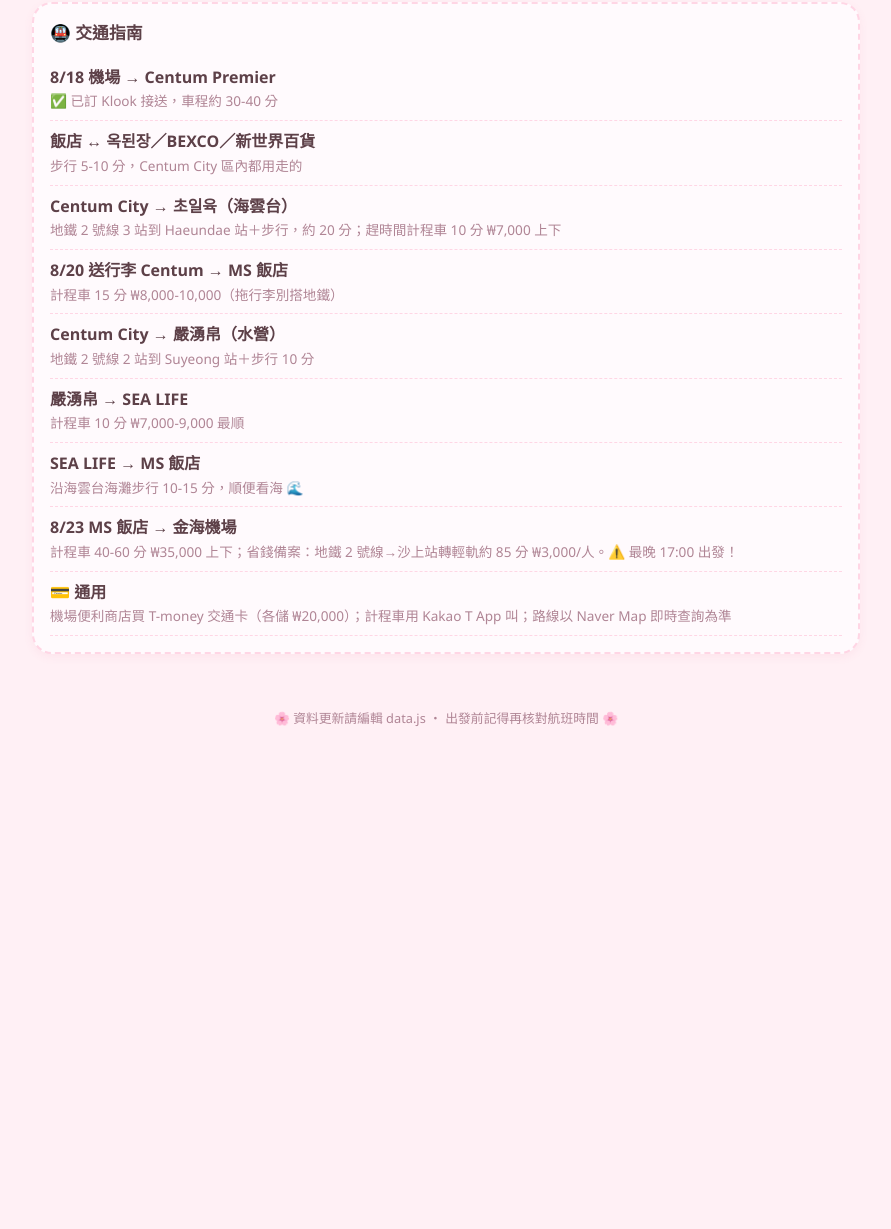
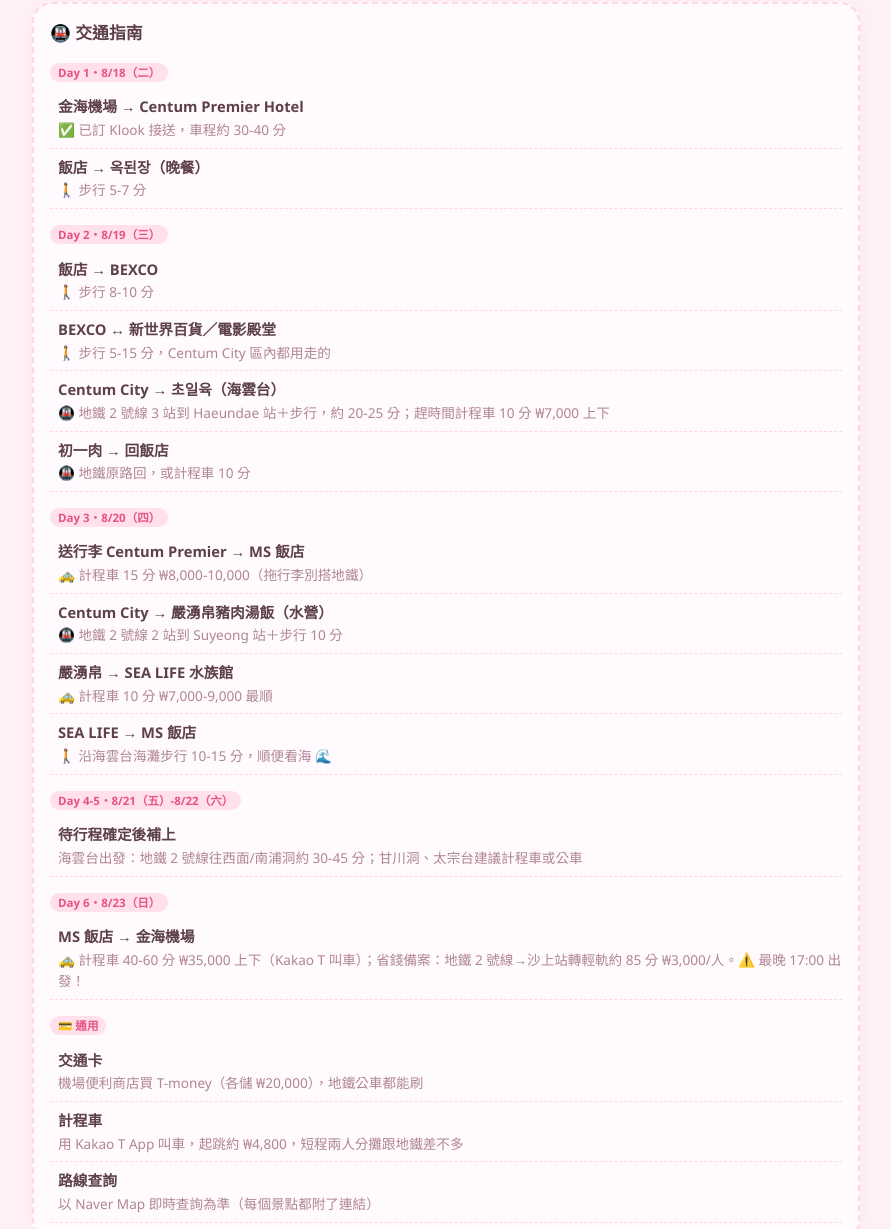
Before and after one commit to philgerald/busan_nail_travel, a plain HTML site: page index.html in a window 1280 px wide. Shown: the part 1592-2821 px from the top of the page, without its empty margins (194-1085 px from the left). Before the commit the page ends 2360 px from the top, so only its background shows below. Drawn offline with nearby package versions, Linux system fonts and the light colour scheme.

Commit message:
交通指南按天分組

```diff
--- a/data.js
+++ b/data.js
@@ -69,18 +69,54 @@ const TRIP = {
     },
   ],
 
-  // ---------- 交通指南（總覽頁卡片）----------
+  // ---------- 交通指南（總覽頁卡片，按天分組）----------
   // 金額用 ₩ 符號（公開版的金額隱藏規則只針對個人花費 TWD/KRW，一般交通行情保留）
   transport: [
-    { leg: "8/18 機場 → Centum Premier", how: "✅ 已訂 Klook 接送，車程約 30-40 分" },
-    { leg: "飯店 ↔ 옥된장／BEXCO／新世界百貨", how: "步行 5-10 分，Centum City 區內都用走的" },
-    { leg: "Centum City → 초일육（海雲台）", how: "地鐵 2 號線 3 站到 Haeundae 站＋步行，約 20 分；趕時間計程車 10 分 ₩7,000 上下" },
-    { leg: "8/20 送行李 Centum → MS 飯店", how: "計程車 15 分 ₩8,000-10,000（拖行李別搭地鐵）" },
-    { leg: "Centum City → 嚴湧帛（水營）", how: "地鐵 2 號線 2 站到 Suyeong 站＋步行 10 分" },
-    { leg: "嚴湧帛 → SEA LIFE", how: "計程車 10 分 ₩7,000-9,000 最順" },
-    { leg: "SEA LIFE → MS 飯店", how: "沿海雲台海灘步行 10-15 分，順便看海 🌊" },
-    { leg: "8/23 MS 飯店 → 金海機場", how: "計程車 40-60 分 ₩35,000 上下；省錢備案：地鐵 2 號線→沙上站轉輕軌約 85 分 ₩3,000/人。⚠️ 最晚 17:00 出發！" },
-    { leg: "💳 通用", how: "機場便利商店買 T-money 交通卡（各儲 ₩20,000）；計程車用 Kakao T App 叫；路線以 Naver Map 即時查詢為準" },
+    {
+      day: "Day 1・8/18（二）",
+      items: [
+        { leg: "金海機場 → Centum Premier Hotel", how: "✅ 已訂 Klook 接送，車程約 30-40 分" },
+        { leg: "飯店 → 옥된장（晚餐）", how: "🚶 步行 5-7 分" },
+      ],
+    },
+    {
+      day: "Day 2・8/19（三）",
+      items: [
+        { leg: "飯店 → BEXCO", how: "🚶 步行 8-10 分" },
+        { leg: "BEXCO ↔ 新世界百貨／電影殿堂", how: "🚶 步行 5-15 分，Centum City 區內都用走的" },
+        { leg: "Centum City → 초일육（海雲台）", how: "🚇 地鐵 2 號線 3 站到 Haeundae 站＋步行，約 20-25 分；趕時間計程車 10 分 ₩7,000 上下" },
+        { leg: "初一肉 → 回飯店", how: "🚇 地鐵原路回，或計程車 10 分" },
+      ],
+    },
+    {
+      day: "Day 3・8/20（四）",
+      items: [
+        { leg: "送行李 Centum Premier → MS 飯店", how: "🚕 計程車 15 分 ₩8,000-10,000（拖行李別搭地鐵）" },
+        { leg: "Centum City → 嚴湧帛豬肉湯飯（水營）", how: "🚇 地鐵 2 號線 2 站到 Suyeong 站＋步行 10 分" },
+        { leg: "嚴湧帛 → SEA LIFE 水族館", how: "🚕 計程車 10 分 ₩7,000-9,000 最順" },
+        { leg: "SEA LIFE → MS 飯店", how: "🚶 沿海雲台海灘步行 10-15 分，順便看海 🌊" },
+      ],
+    },
+    {
+      day: "Day 4-5・8/21（五）-8/22（六）",
+      items: [
+        { leg: "待行程確定後補上", how: "海雲台出發：地鐵 2 號線往西面/南浦洞約 30-45 分；甘川洞、太宗台建議計程車或公車" },
+      ],
+    },
+    {
+      day: "Day 6・8/23（日）",
+      items: [
+        { leg: "MS 飯店 → 金海機場", how: "🚕 計程車 40-60 分 ₩35,000 上下（Kakao T 叫車）；省錢備案：地鐵 2 號線→沙上站轉輕軌約 85 分 ₩3,000/人。⚠️ 最晚 17:00 出發！" },
+      ],
+    },
+    {
+      day: "💳 通用",
+      items: [
+        { leg: "交通卡", how: "機場便利商店買 T-money（各儲 ₩20,000），地鐵公車都能刷" },
+        { leg: "計程車", how: "用 Kakao T App 叫車，起跳約 ₩4,800，短程兩人分攤跟地鐵差不多" },
+        { leg: "路線查詢", how: "以 Naver Map 即時查詢為準（每個景點都附了連結）" },
+      ],
+    },
   ],
 
   // ---------- 每日行程 ----------
--- a/index.html
+++ b/index.html
@@ -200,11 +200,13 @@ if (DATA.transport && DATA.transport.length) {
   overviewHTML += `
   <div class="card">
     <h2>🚇 交通指南</h2>
-    ${DATA.transport.map(t => `
-      <div style="padding:8px 0; border-bottom:1px dashed var(--line)">
-        <div style="font-weight:700">${t.leg}</div>
-        <div class="muted">${t.how}</div>
-      </div>`).join("")}
+    ${DATA.transport.map(g => `
+      <div style="margin:12px 0 4px"><span class="badge">${g.day}</span></div>
+      ${g.items.map(t => `
+        <div style="padding:7px 0 7px 8px; border-bottom:1px dashed var(--line)">
+          <div style="font-weight:700; font-size:.92rem">${t.leg}</div>
+          <div class="muted">${t.how}</div>
+        </div>`).join("")}`).join("")}
   </div>`;
 }
 $("#tab-overview").innerHTML = overviewHTML;
```
Also changed, not shown: 1 other file.
